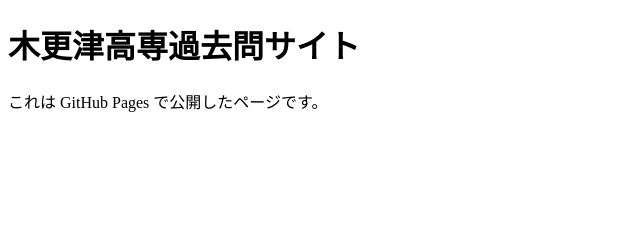
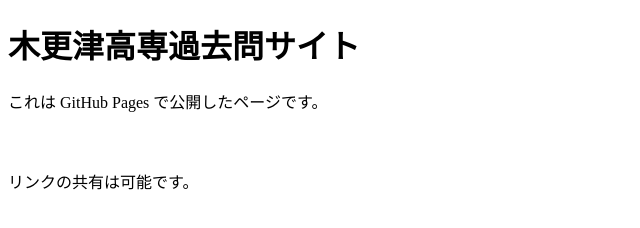
Before and after one commit to srazheniakh/kkks.github.io, a plain HTML site: page index.html in a window 1280 px wide. Shown: the whole page, without its empty margins (0-640 px from the left). Drawn offline with Linux system fonts and the light colour scheme.

Commit message:
Update index.html

```diff
--- a/index.html
+++ b/index.html
@@ -7,5 +7,6 @@
   <body>
     <h1>木更津高専過去問サイト</h1>
     <p>これは GitHub Pages で公開したページです。</p>
+　　<p>リンクの共有は可能です。</p>
   </body>
 </html>
```
